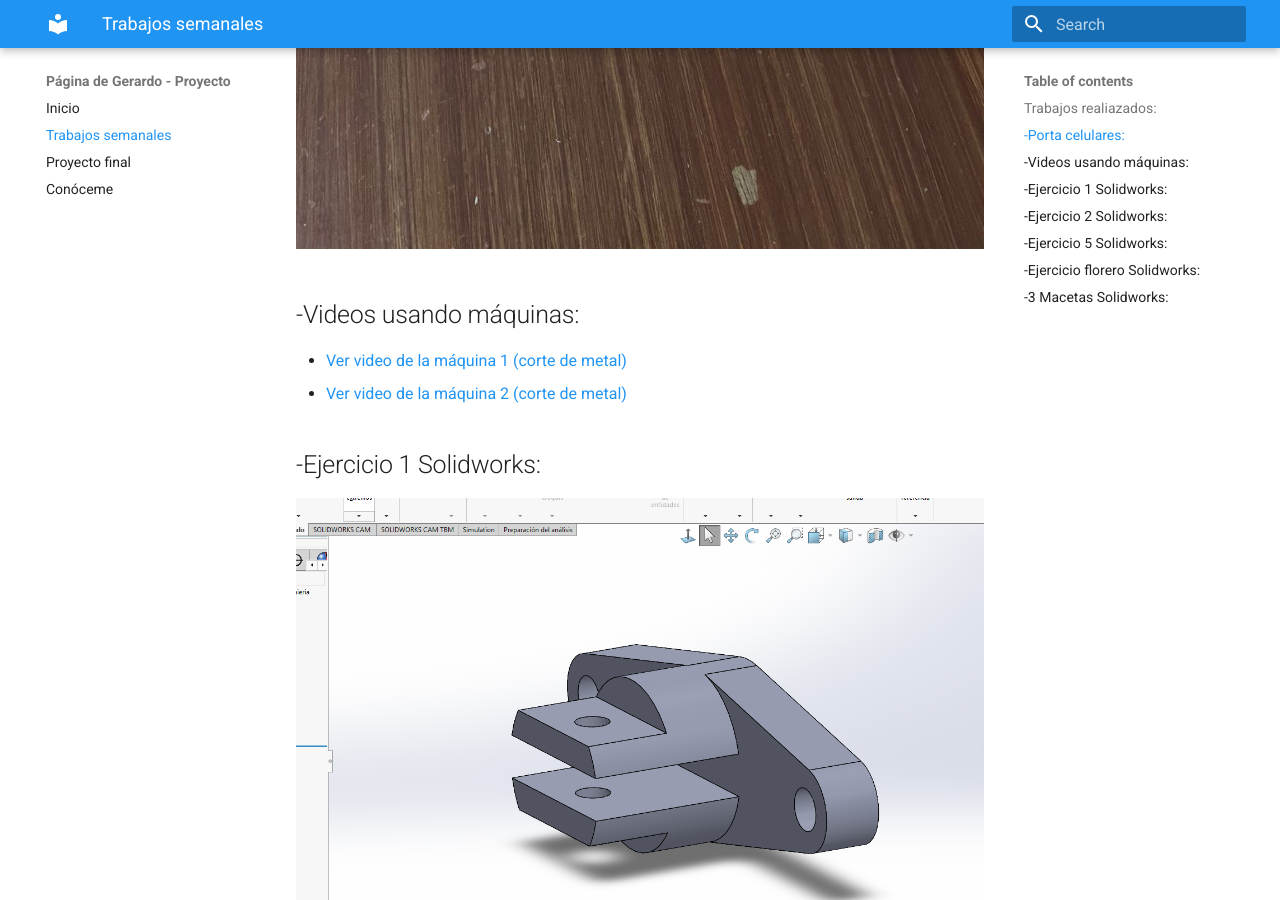
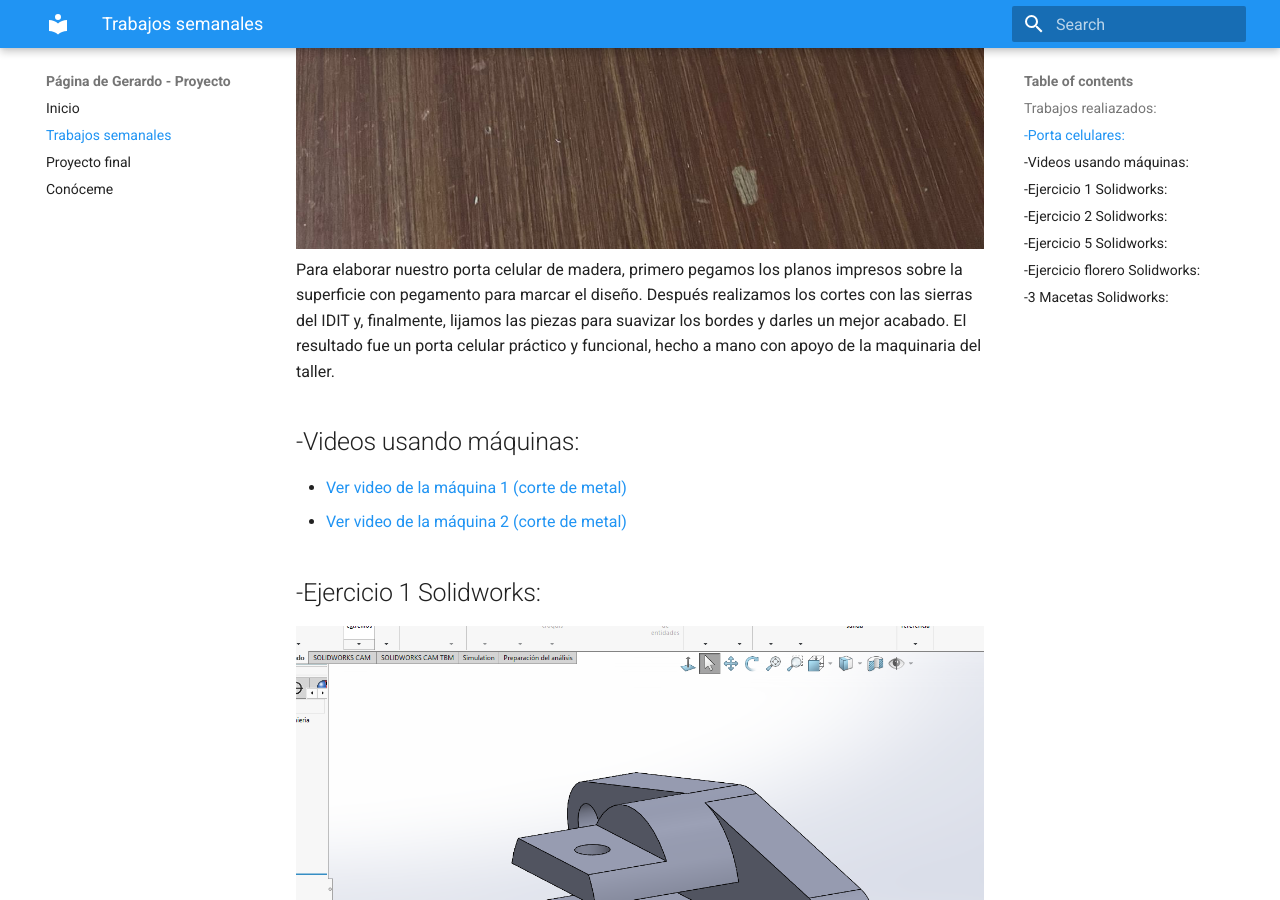
Before and after one commit to Gerardo-Esquivel/PortafolioProyecto, an MkDocs documentation site: the page built from docs/trabajos.md, in a window 1280 px wide and 900 px high, scrolled down 974 px. Built offline with MkDocs 1.6.1 and Material for MkDocs 9.7.7, drawn with Linux system fonts in a browser that asks for light colours.

Commit message:
Update trabajos.md

```diff
--- a/docs/trabajos.md
+++ b/docs/trabajos.md
@@ -4,6 +4,7 @@
 
 ##-Porta celulares:
 ![portacelular](recursos/portacelular.jpeg "Portacelular")
+Para elaborar nuestro porta celular de madera, primero pegamos los planos impresos sobre la superficie con pegamento para marcar el diseño. Después realizamos los cortes con las sierras del IDIT y, finalmente, lijamos las piezas para suavizar los bordes y darles un mejor acabado. El resultado fue un porta celular práctico y funcional, hecho a mano con apoyo de la maquinaria del taller.
 
 ##-Videos usando máquinas:
 - [Ver video de la máquina 1 (corte de metal)](recursos/videomaquina1.mp4)
```
